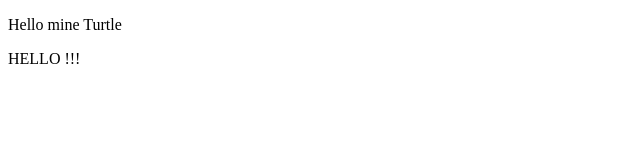
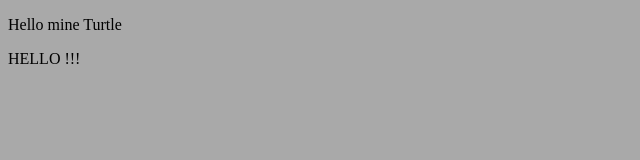
Before and after one commit to AlexisCaron/avis, a plain HTML site: page index.html in a window 1280 px wide. Shown: the whole page, without its empty margins (0-640 px from the left). Drawn offline with Linux system fonts and the light colour scheme.

Commit message:
Adding first config

```diff
--- a/index.html
+++ b/index.html
@@ -1,6 +1,7 @@
 <!DOCTYPE html>
 <html>
     <head>
+        <link rel="stylesheet" href="avis.css">
         <title>Mine Turtle</title>
     </head>
     <body>
```
